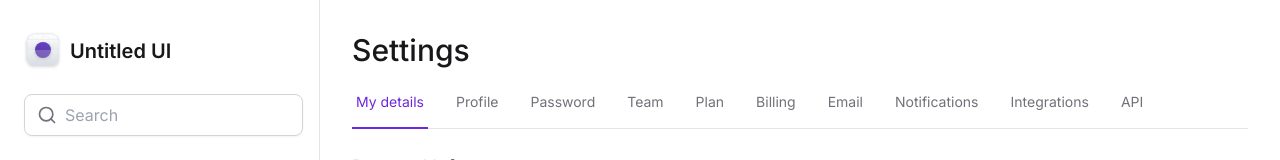
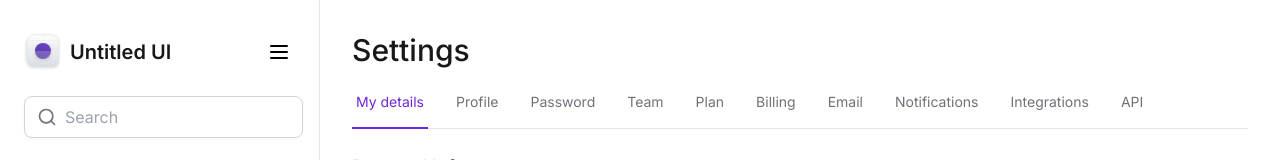
Before and after one commit to NuadaEP/tailwind, a Next.js app: page / in a window 1280 px wide. Shown: the top 160 px of the page. Built offline with nearby package versions, Linux system fonts and the light colour scheme.

Commit message:
sidebar for mobile

```diff
--- a/package.json
+++ b/package.json
@@ -10,6 +10,7 @@
   },
   "dependencies": {
     "@formkit/auto-animate": "^0.8.0",
+    "@radix-ui/react-collapsible": "^1.0.3",
     "@radix-ui/react-select": "^2.0.0",
     "@radix-ui/react-tabs": "^1.0.4",
     "framer-motion": "^10.16.4",
--- a/src/app/layout.tsx
+++ b/src/app/layout.tsx
@@ -21,7 +21,9 @@
         <div className="grid min-h-screen grid-cols-app bg-white">
           <Sidebar />
 
-          <main className="px-8 pb-12 pt-8">{children}</main>
+          <main className="px-4 pb-12 pt-24 lg:col-start-2 lg:px-8 lg:pt-8">
+            {children}
+          </main>
         </div>
       </body>
     </html>
--- a/src/components/Sidebar/index.tsx
+++ b/src/components/Sidebar/index.tsx
@@ -1,5 +1,7 @@
+'use client';
 import React from 'react';
-import { Cog, LifeBuoy, Search } from 'lucide-react';
+import { Cog, LifeBuoy, Menu, Search } from 'lucide-react';
+import * as Collapsible from '@radix-ui/react-collapsible';
 
 import { Logo } from './Logo';
 import { MainNavigation } from './MainNavigation';
@@ -7,10 +9,22 @@
 import { UsedSpaceWidget } from './UsedSpaceWidget';
 import { Profile } from './Profile';
 import * as Input from '../Input';
+import { Button } from '../Button';
 
 const Sidebar = () => (
-  <aside className="flex flex-col gap-6 border-r border-zinc-200 px-5 py-8">
+  <Collapsible.Root className="data-[state=open]:bottom-0 lg:data-[state=closed]:bottom-0 flex flex-col gap-6 border-b border-zinc-200 p-4 fixed left-0 top-0 right-0 z-20 bg-white lg:right-auto lg:w-80 lg:border-r lg:px-5 lg:py-8 lg:relative">
+    <Collapsible.Content
+      forceMount
+      className="flex flex-1 flex-col gap-6 data-[state=closed]:hidden lg:data-[state=closed]:flex"
+    >
+      <div className="flex items-center justify-between">
         <Logo />
+        <Collapsible.Trigger className="lg:hidden" asChild>
+          <Button variant="ghost">
+            <Menu className="h-6 w-6" />
+          </Button>
+        </Collapsible.Trigger>
+      </div>
 
       <Input.Root>
         <Input.Prefix>
@@ -33,7 +47,8 @@
 
         <Profile />
       </div>
-  </aside>
+    </Collapsible.Content>
+  </Collapsible.Root>
 );
 
 export default Sidebar;
```
Also changed, not shown: 1 other file (tests, documents, lock files or other folders). Lines whose indentation alone changed are shown as unchanged.
